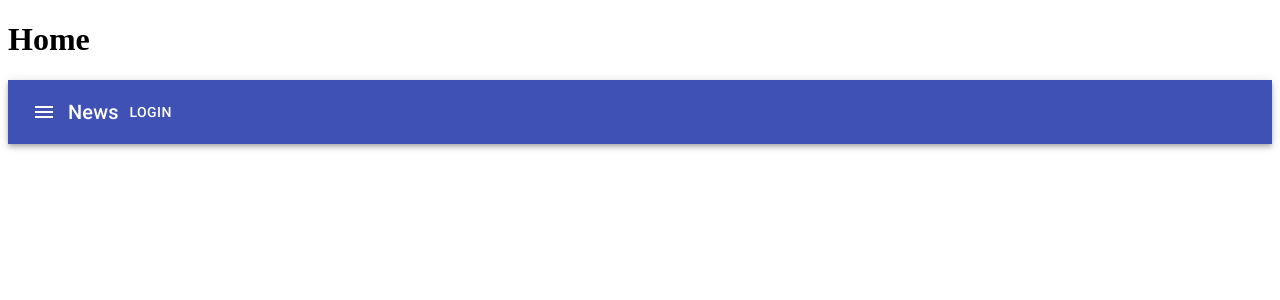
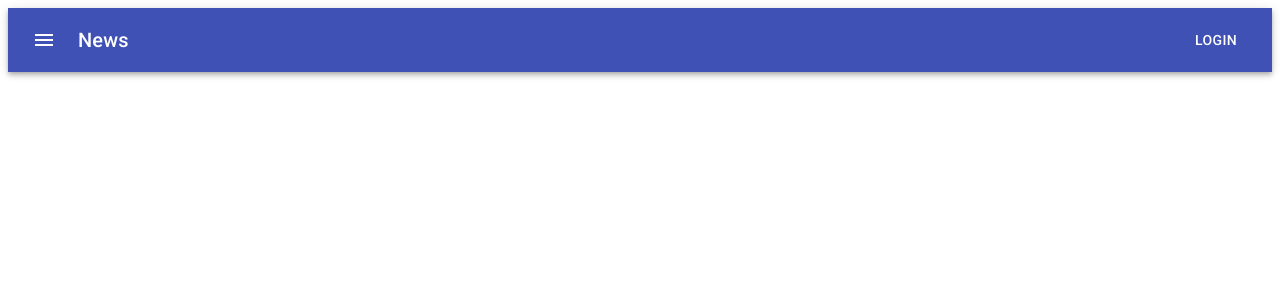
Before and after one commit to alansods/material-ui-costumers-app, a React (Create React App) app: page / in a window 1280 px wide. Shown: the top 300 px of the page. Built offline with nearby package versions, Linux system fonts and the light colour scheme.

Commit message:
styles inicial

```diff
--- a/src/pages/Home.jsx
+++ b/src/pages/Home.jsx
@@ -1,9 +1,8 @@
-import Header from '../partials/Header'
+import Header from '../partials/Header/Header'
 
 export default function Home() {
   return (
     <>
-      <h1>Home</h1>
       <Header />
     </>
   );
--- a/src/partials/Header.jsx
+++ b/src/partials/Header/Header.jsx
@@ -1,15 +1,18 @@
-import React from 'react';
 import { AppBar,Toolbar, Typography, Button, IconButton } from '@material-ui/core';
 import MenuIcon from '@material-ui/icons/Menu';
 
+import useStyles from './Header.style';
+
 export default function Header() {
+  const classes = useStyles()
+
   return (
     <AppBar position="static">
         <Toolbar>
           <IconButton edge="start" color="inherit" aria-label="menu">
             <MenuIcon />
           </IconButton>
-          <Typography variant="h6">
+          <Typography variant="h6" className={classes.title}>
             News
           </Typography>
           <Button color="inherit">Login</Button>
--- /dev/null
+++ b/src/partials/Header/Header.style.jsx
@@ -0,0 +1,10 @@
+import { makeStyles } from '@material-ui/styles';
+
+const useStyles = makeStyles(() => ({
+  title: {
+    flexGrow: 1,
+    marginLeft: 10
+  }
+}))
+
+export default useStyles
```
